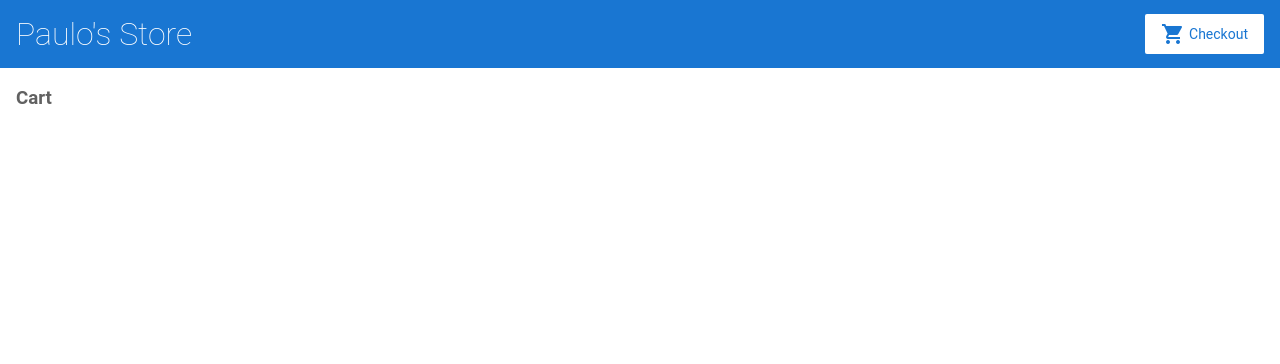
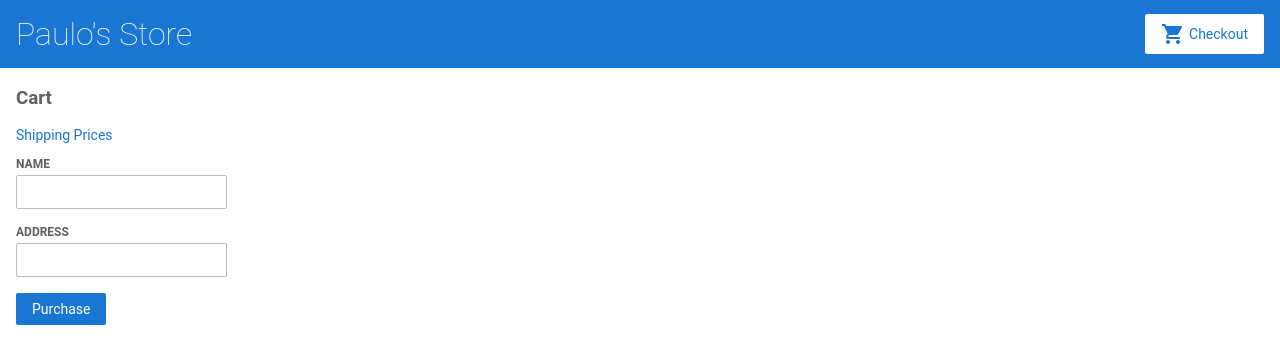
Before and after one commit to paulolibutan/angular-w3s8vc, an Angular app: page /cart in a window 1280 px wide. Shown: the top 364 px of the page. Built offline with nearby package versions, Linux system fonts and the light colour scheme.

Commit message:
additional components

```diff
--- a/src/app/cart.service.ts
+++ b/src/app/cart.service.ts
@@ -1,4 +1,5 @@
 import { Injectable } from '@angular/core';
+import { HttpClient } from '@angular/common/http';
 import { Product } from './products'
 
 @Injectable({
@@ -6,7 +7,9 @@
 })
 export class CartService {
 
-  constructor() { }
+  constructor(
+    private http: HttpClient
+  ) { }
 
   items: Product[] = [];
 
@@ -23,4 +26,9 @@
     return this.items;
   }
 
+  getShippingPrices(){
+    return this.http.get<{type: string, price: number}[]>
+    ('/assets/shipping.json');
+  }
+
 }
--- a/src/app/cart/cart.component.html
+++ b/src/app/cart/cart.component.html
@@ -1,6 +1,25 @@
 <h3>Cart</h3>
+
+    <p>
+        <a routerLink="/shipping">Shipping Prices</a>
+    </p>
 
 <div class="cart-item" *ngFor="let item of items">
     <span>{{ item.name }}</span>
     <span>{{ item.price | currency }}</span>
 </div>
+
+<form [formGroup]="checkoutForm" (ngSubmit)="onSubmit()">
+
+    <div>
+        <label for="name">Name</label>
+        <input id="name" type="text" formControlName="name">
+    </div>
+
+    <div>
+        <label for="address">Address</label>
+        <input id="address" type="text" formControlName="address">
+    </div>
+
+    <button class="button" type="submit">Purchase</button>
+</form>
--- a/src/app/cart/cart.component.ts
+++ b/src/app/cart/cart.component.ts
@@ -1,5 +1,6 @@
 import { Component, OnInit } from '@angular/core';
 import { CartService } from '../cart.service'
+import { FormBuilder } from '@angular/forms';
 
 @Component({
   selector: 'app-cart',
@@ -10,9 +11,22 @@
 
   items = this.cartService.getItems();
 
+  checkoutForm = this.formBuilder.group({
+    name:'',
+    address:''
+  })
+
   constructor(
-    private cartService: CartService
+    private cartService: CartService,
+    private formBuilder: FormBuilder
   ) { }
+
+  onSubmit(): void {
+    // Process checkout data here
+    this.items = this.cartService.clearCart();
+    console.warn('Your order has been submitted',this.checkoutForm.value);
+    this.checkoutForm.reset();
+  }
 
   ngOnInit(): void {
   }
--- /dev/null
+++ b/src/app/shipping/shipping.component.html
@@ -0,0 +1,6 @@
+<h3>Shipping Prices</h3>
+
+<div class="shipping-item" *ngFor="let shipping of shippingCosts | async">
+    <span>{{ shipping.type }}</span>
+    <span>{{ shipping.price | currency }}</span>
+</div>
--- /dev/null
+++ b/src/app/shipping/shipping.component.ts
@@ -0,0 +1,22 @@
+import { Component, OnInit } from '@angular/core';
+import { Observable } from 'rxjs';
+import { CartService } from '../cart.service'
+
+@Component({
+  selector: 'app-shipping',
+  templateUrl: './shipping.component.html',
+  styleUrls: ['./shipping.component.css']
+})
+export class ShippingComponent implements OnInit {
+
+  shippingCosts: Observable<{ type: string; price: number; }[]> | undefined;
+
+  constructor(
+    private cartService: CartService
+  ) { }
+
+  ngOnInit(): void {
+    this.shippingCosts = this.cartService.getShippingPrices();
+  }
+
+}
```
Also changed, not shown: src/app/app.module.ts (+8 -3 lines), src/app/shipping/shipping.component.css (added).
